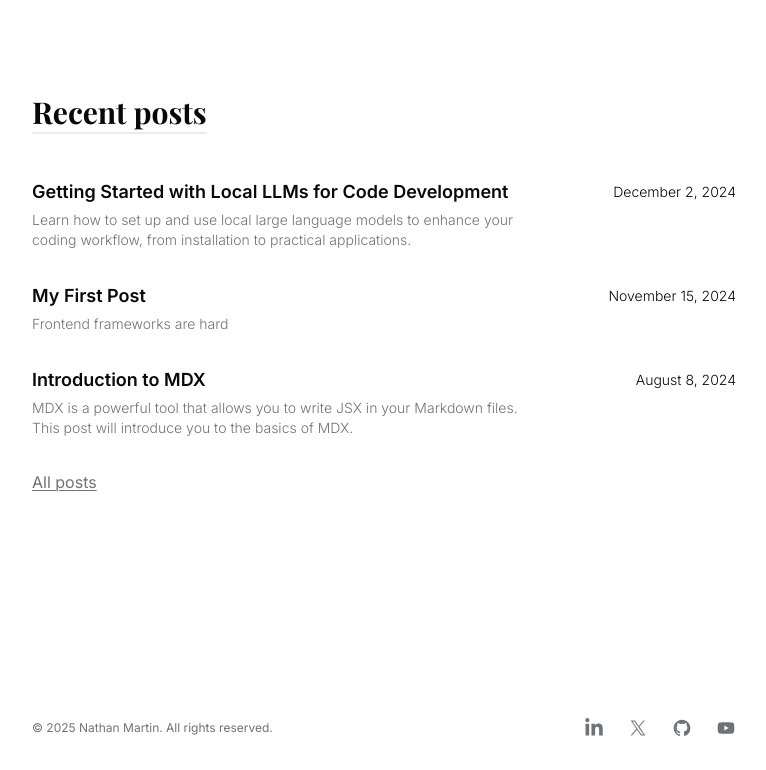
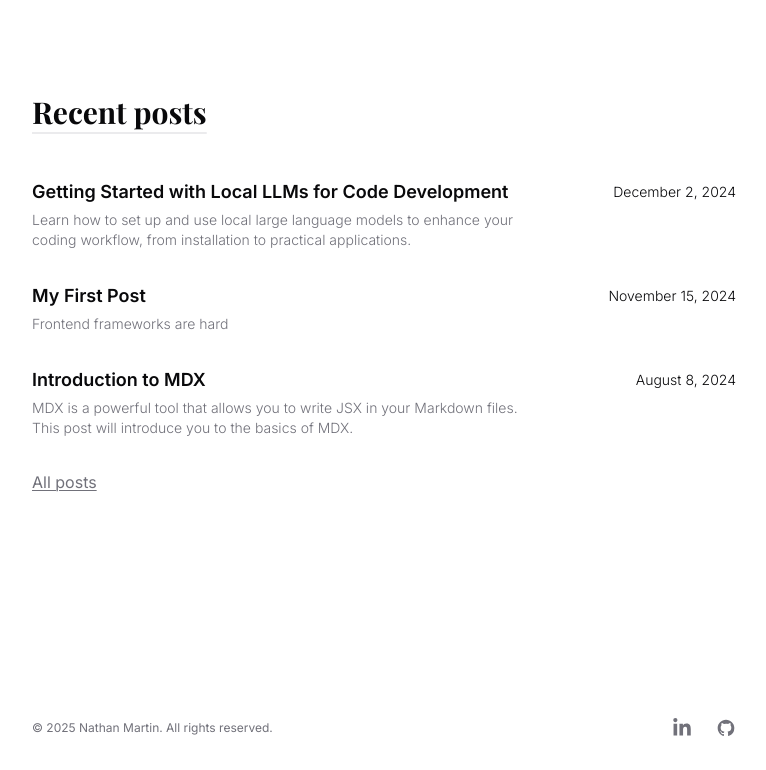
Before and after one commit to nate-b-martin/SPA, a Next.js app: page / in a window 1280 px wide. Shown: the part 360-1130 px from the top of the page, without its empty margins (256-1022 px from the left). Built offline with nearby package versions, Linux system fonts and the light colour scheme; a web font is replaced by a local one.

Commit message:
Update footer links and remove YouTube entry
Updated LinkedIn and GitHub links in the footer component. Removed YouTube link.

```diff
--- a/components/footer.tsx
+++ b/components/footer.tsx
@@ -3,7 +3,7 @@ import { JSX, SVGProps } from 'react'
 const navigation = [
   {
     name: 'LinkedIn',
-    href: 'https://linkedin.com/in/nathanmartin',
+    href: 'https://www.linkedin.com/in/nathan-martin-9a1365b8',
     icon: (props: JSX.IntrinsicAttributes & SVGProps<SVGSVGElement>) => (
       <svg fill='currentColor' viewBox='0 0 448 512' {...props}>
         <path
@@ -14,17 +14,8 @@ const navigation = [
     )
   },
   {
-    name: 'X',
-    href: 'https://x.com/nathanmartin',
-    icon: (props: JSX.IntrinsicAttributes & SVGProps<SVGSVGElement>) => (
-      <svg fill='currentColor' viewBox='0 0 24 24' {...props}>
-        <path d='M13.6823 10.6218L20.2391 3H18.6854L12.9921 9.61788L8.44486 3H3.2002L10.0765 13.0074L3.2002 21H4.75404L10.7663 14.0113L15.5685 21H20.8131L13.6819 10.6218H13.6823ZM11.5541 13.0956L10.8574 12.0991L5.31391 4.16971H7.70053L12.1742 10.5689L12.8709 11.5655L18.6861 19.8835H16.2995L11.5541 13.096V13.0956Z' />
-      </svg>
-    )
-  },
-  {
     name: 'GitHub',
-    href: 'https://github.com/nathanmartin',
+    href: 'https://github.com/nate-b-martin',
     icon: (props: JSX.IntrinsicAttributes & SVGProps<SVGSVGElement>) => (
       <svg fill='currentColor' viewBox='0 0 24 24' {...props}>
         <path
@@ -35,19 +26,19 @@ const navigation = [
       </svg>
     )
   },
-  {
-    name: 'YouTube',
-    href: 'https://youtube.com/@nathanmartin',
-    icon: (props: JSX.IntrinsicAttributes & SVGProps<SVGSVGElement>) => (
-      <svg fill='currentColor' viewBox='0 0 24 24' {...props}>
-        <path
-          fillRule='evenodd'
-          d='M19.812 5.418c.861.23 1.538.907 1.768 1.768C21.998 8.746 22 12 22 12s0 3.255-.418 4.814a2.504 2.504 0 0 1-1.768 1.768c-1.56.419-7.814.419-7.814.419s-6.255 0-7.814-.419a2.505 2.505 0 0 1-1.768-1.768C2 15.255 2 12 2 12s0-3.255.417-4.814a2.507 2.507 0 0 1 1.768-1.768C5.744 5 11.998 5 11.998 5s6.255 0 7.814.418ZM15.194 12 10 15V9l5.194 3Z'
-          clipRule='evenodd'
-        />
-      </svg>
-    )
-  }
+  // {
+  //   name: 'YouTube',
+  //   href: 'https://youtube.com/@nathanmartin',
+  //   icon: (props: JSX.IntrinsicAttributes & SVGProps<SVGSVGElement>) => (
+  //     <svg fill='currentColor' viewBox='0 0 24 24' {...props}>
+  //       <path
+  //         fillRule='evenodd'
+  //         d='M19.812 5.418c.861.23 1.538.907 1.768 1.768C21.998 8.746 22 12 22 12s0 3.255-.418 4.814a2.504 2.504 0 0 1-1.768 1.768c-1.56.419-7.814.419-7.814.419s-6.255 0-7.814-.419a2.505 2.505 0 0 1-1.768-1.768C2 15.255 2 12 2 12s0-3.255.417-4.814a2.507 2.507 0 0 1 1.768-1.768C5.744 5 11.998 5 11.998 5s6.255 0 7.814.418ZM15.194 12 10 15V9l5.194 3Z'
+  //         clipRule='evenodd'
+  //       />
+  //     </svg>
+  //   )
+  // }
 ]
 
 export default function Footer() {
```
